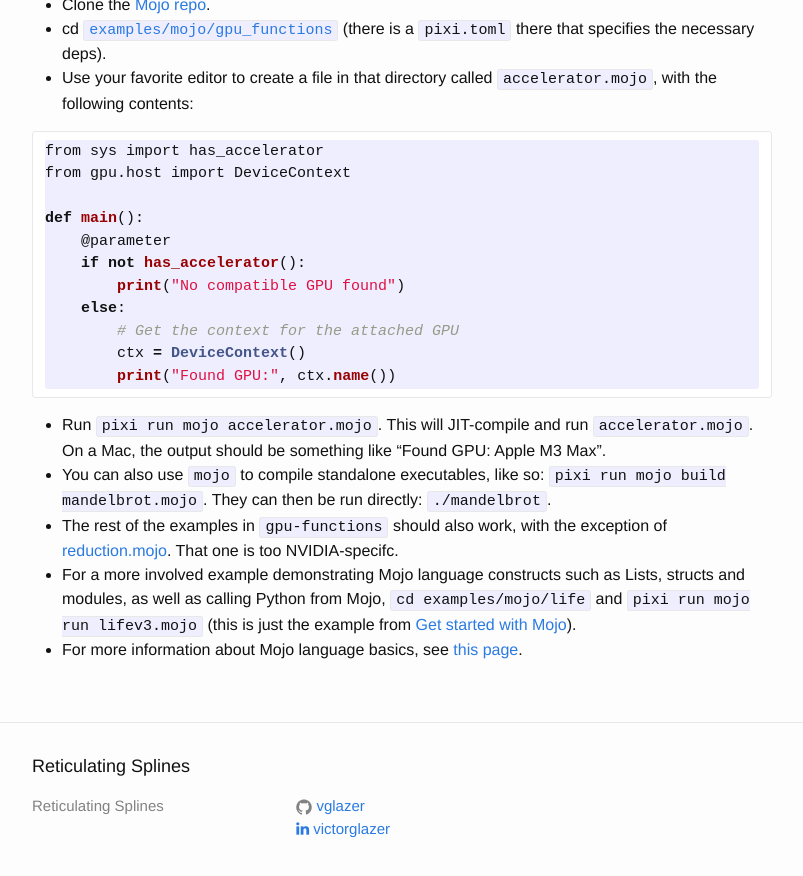
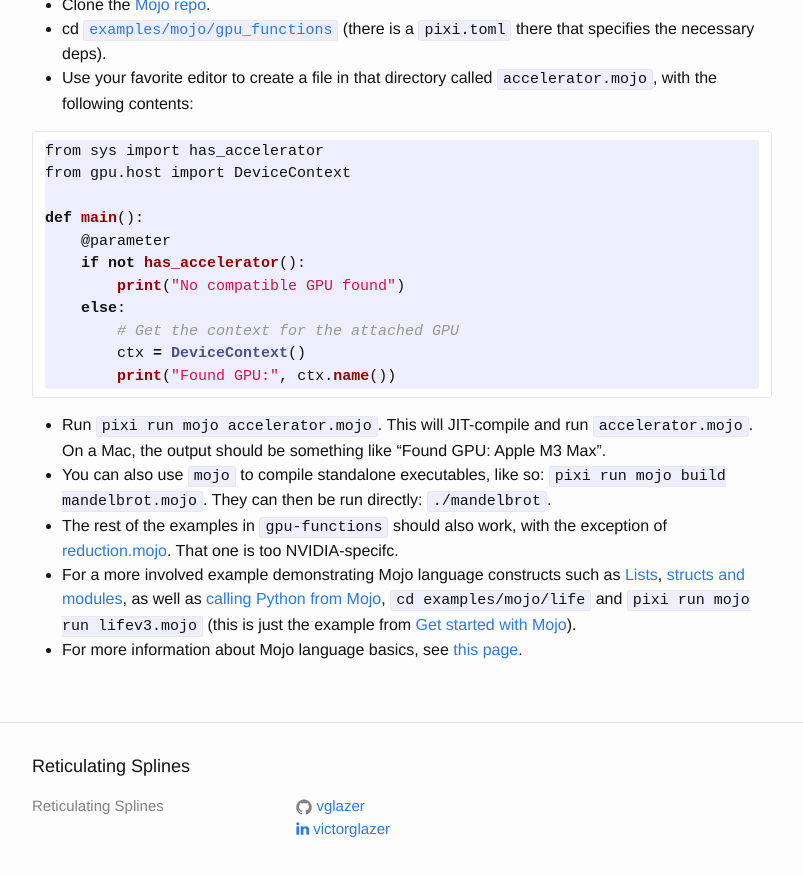
Before and after one commit to vglazer/vglazer.github.io, a Jekyll site: the page built from _posts/2025-11-15-mojo-first-steps.md, in a window 1280 px wide and 900 px high, scrolled down 1229 px. Shown: the top 876 px of the window, without its empty margins (238-1041 px from the left). Built offline with Jekyll 4.4.1, drawn with Linux system fonts in a browser that asks for light colours; nearby versions of some CDN libraries; part of the change alters nothing that is shown.

Commit message:
Added links

```diff
--- a/_posts/2025-11-15-mojo-first-steps.md
+++ b/_posts/2025-11-15-mojo-first-steps.md
@@ -47,5 +47,5 @@ def main():
 * Run `pixi run mojo accelerator.mojo`. This will JIT-compile and run `accelerator.mojo`. On a Mac, the output should be something like "Found GPU: Apple M3 Max".
 * You can also use `mojo` to compile standalone executables, like so: `pixi run mojo build mandelbrot.mojo`. They can then be run directly: `./mandelbrot`.
 * The rest of the examples in `gpu-functions` should also work, with the exception of [reduction.mojo](https://github.com/modular/modular/blob/main/examples/mojo/gpu-functions/reduction.mojo). That one is too NVIDIA-specifc.
-* For a more involved example demonstrating Mojo language constructs such as Lists, structs and modules, as well as calling Python from Mojo, `cd examples/mojo/life` and `pixi run mojo run lifev3.mojo` (this is just the example from [Get started with Mojo](https://docs.modular.com/mojo/manual/get-started)).
+* For a more involved example demonstrating Mojo language constructs such as [Lists](https://docs.modular.com/mojo/manual/get-started/#4-use-mojo-int-and-list-types-to-represent-the-game-state), [structs and modules](https://docs.modular.com/mojo/manual/get-started/#6-create-a-module-and-define-a-custom-type), as well as [calling Python from Mojo](https://docs.modular.com/mojo/manual/get-started/#13-import-and-use-a-python-package), `cd examples/mojo/life` and `pixi run mojo run lifev3.mojo` (this is just the example from [Get started with Mojo](https://docs.modular.com/mojo/manual/get-started)).
 * For more information about Mojo language basics, see [this page](https://docs.modular.com/mojo/manual/basics).
```
